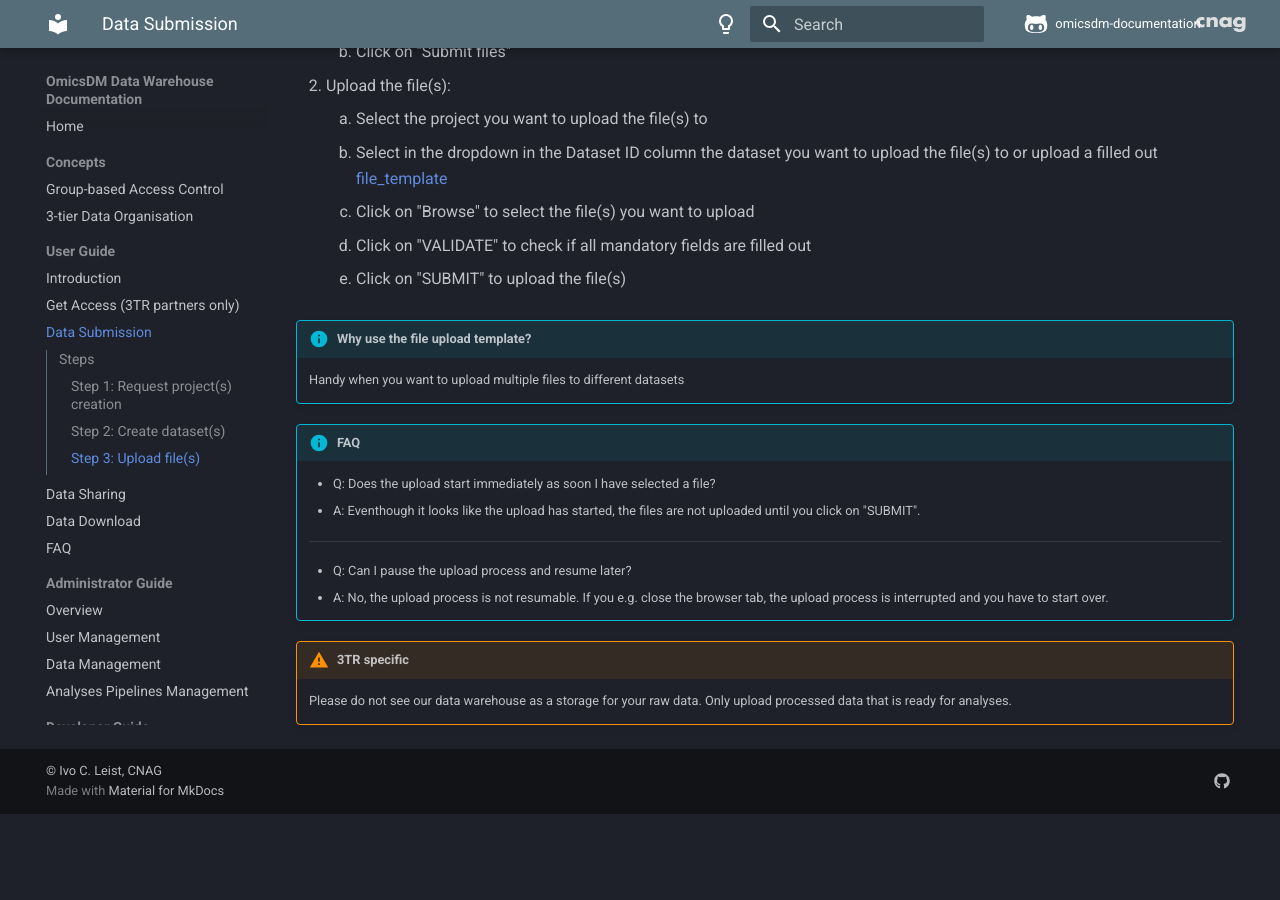
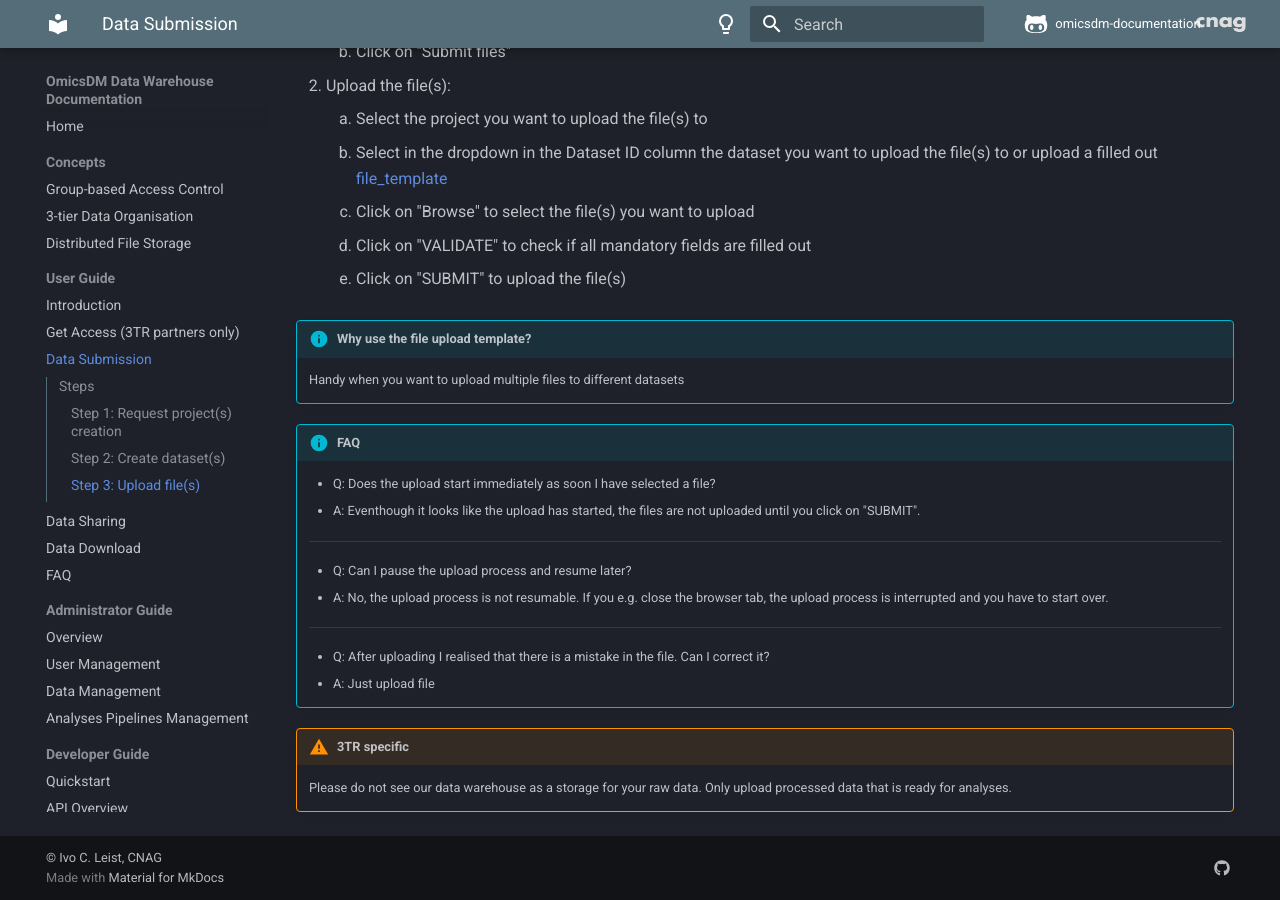
Before and after one commit to CNAG-Biomedical-Informatics/omicsdm-documentation, an MkDocs documentation site: the page built from docs/content/user-guide/data-submission.md, in a window 1280 px wide and 900 px high, scrolled down 2426 px. Built offline with MkDocs 1.6.1 and Material for MkDocs 9.7.7, drawn with Linux system fonts in a browser that asks for light colours; comment, search, counter and statistics services are not loaded; before the commit the page ends 3240 px from its top, so only the background shows below that.

Commit message:
addded the concept distributed file storage

```diff
--- a/docs/content/user-guide/data-submission.md
+++ b/docs/content/user-guide/data-submission.md
@@ -91,6 +91,9 @@
     ---
     - Q: Can I pause the upload process and resume later?
     - A: No, the upload process is not resumable. If you e.g. close the browser tab, the upload process is interrupted and you have to start over.
+    ---
+    - Q: After uploading I realised that there is a mistake in the file. Can I correct it?
+    - A: Just upload file
 
 !!! Warning "3TR specific"
     Please do not see our data warehouse as a storage for your raw data.
--- a/mkdocs.yml
+++ b/mkdocs.yml
@@ -72,6 +72,7 @@
   - Concepts:
     - Group-based Access Control: content/concepts/group-based-access-control.md
     - 3-tier Data Organisation: content/concepts/3-tier-data-organisation.md
+    - Distributed File Storage: content/concepts/distributed-file-storage.md
   - User Guide:
     - Introduction: content/user-guide/introduction.md
     - Get Access (3TR partners only): content/user-guide/get-access-3tr.md
```
Also changed, not shown: docs/content/concepts/distributed-file-storage.md (added, +33 -0 lines), docs/index.md (+1 -0 lines), docs/content/user-guide/data-management.md (added).
